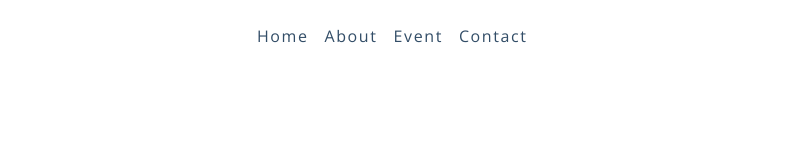
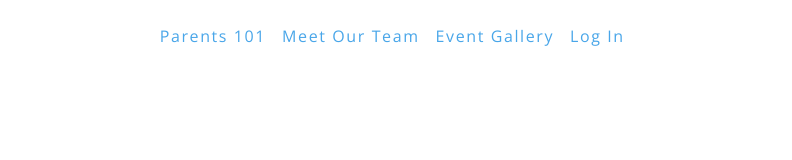
Before and after one commit to Julie17XI/Honghaier-NavBar, a plain HTML site: page index.html in a window 1280 px wide. Shown: the full height of the page, 265-1057 px from the left. Drawn offline with nearby package versions, Linux system fonts and the light colour scheme.

Commit message:
changed navbar items

```diff
--- a/index.html
+++ b/index.html
@@ -24,16 +24,16 @@
       <!-- links -->
       <ul class="links">
         <li>
-          <a href="index.html">Home</a>
+          <a href="index.html">Parents 101 </a>
         </li>
         <li>
-          <a href="about.html">About</a>
+          <a href="about.html">Meet Our Team </a>
         </li>
         <li>
-          <a href="projects.html">Event</a>
+          <a href="projects.html">Event Gallery </a>
         </li>
         <li>
-          <a href="contact.html">Contact</a>
+          <a href="contact.html">Log In </a>
         </li>
       </ul>
       <!-- social media -->
--- a/styles.css
+++ b/styles.css
@@ -14,7 +14,7 @@ Variables
 :root {
   /* dark shades of primary color*/
   --clr-primary-1: hsl(205, 86%, 17%);
-  --clr-primary-2: hsl(205, 77%, 27%);
+  --clr-primary-2: hsl(209, 73%, 37%);
   --clr-primary-3: hsl(205, 72%, 37%);
   --clr-primary-4: hsl(205, 63%, 48%);
   /* primary/main color */
@@ -182,7 +182,7 @@ nav {
   height: 40px;
 }
 .links a {
-  color: var(--clr-grey-3);
+  color: var(--clr-primary-5);
   font-size: 1rem;
   text-transform: capitalize;
   letter-spacing: var(--spacing);
```
